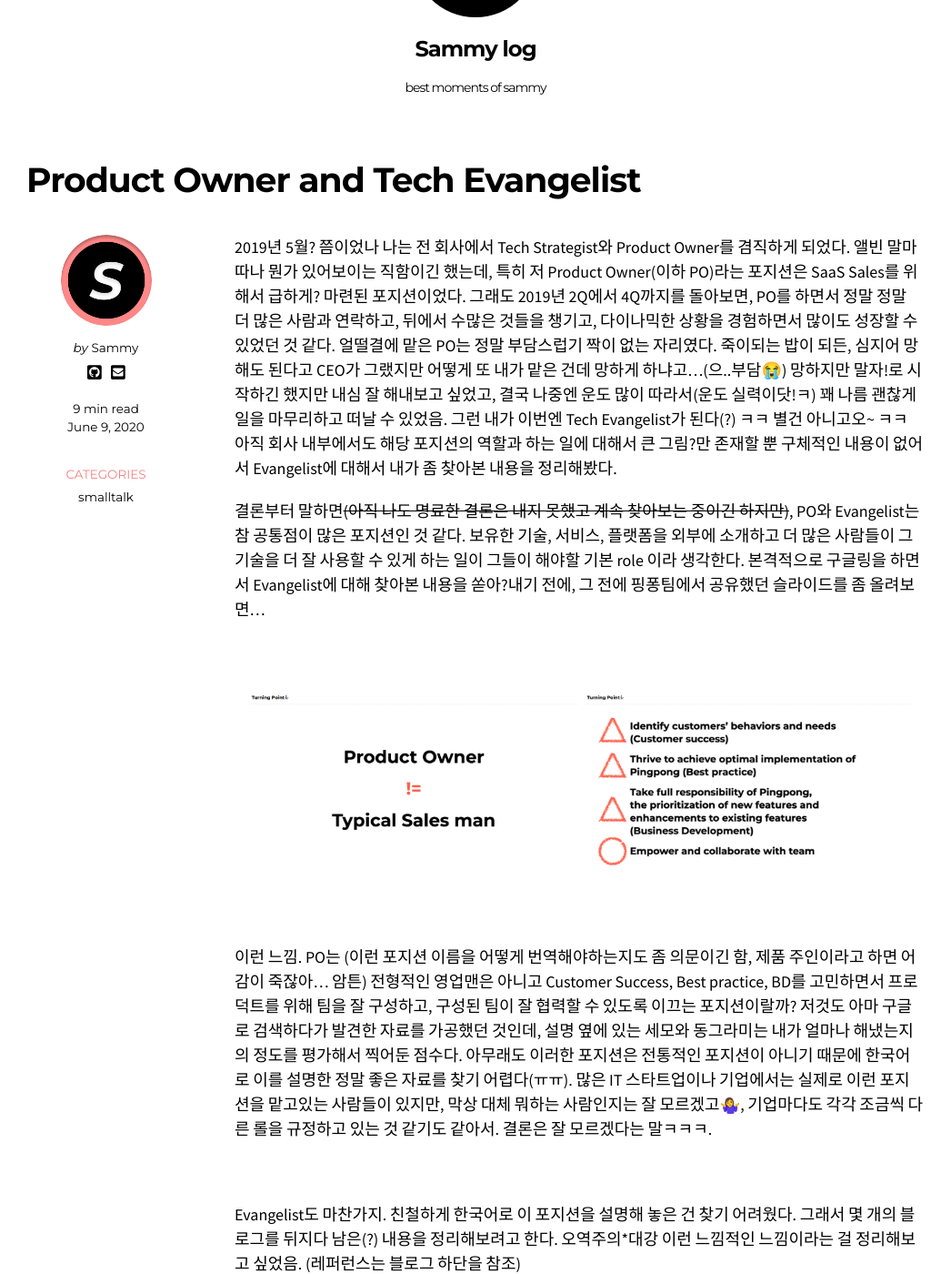
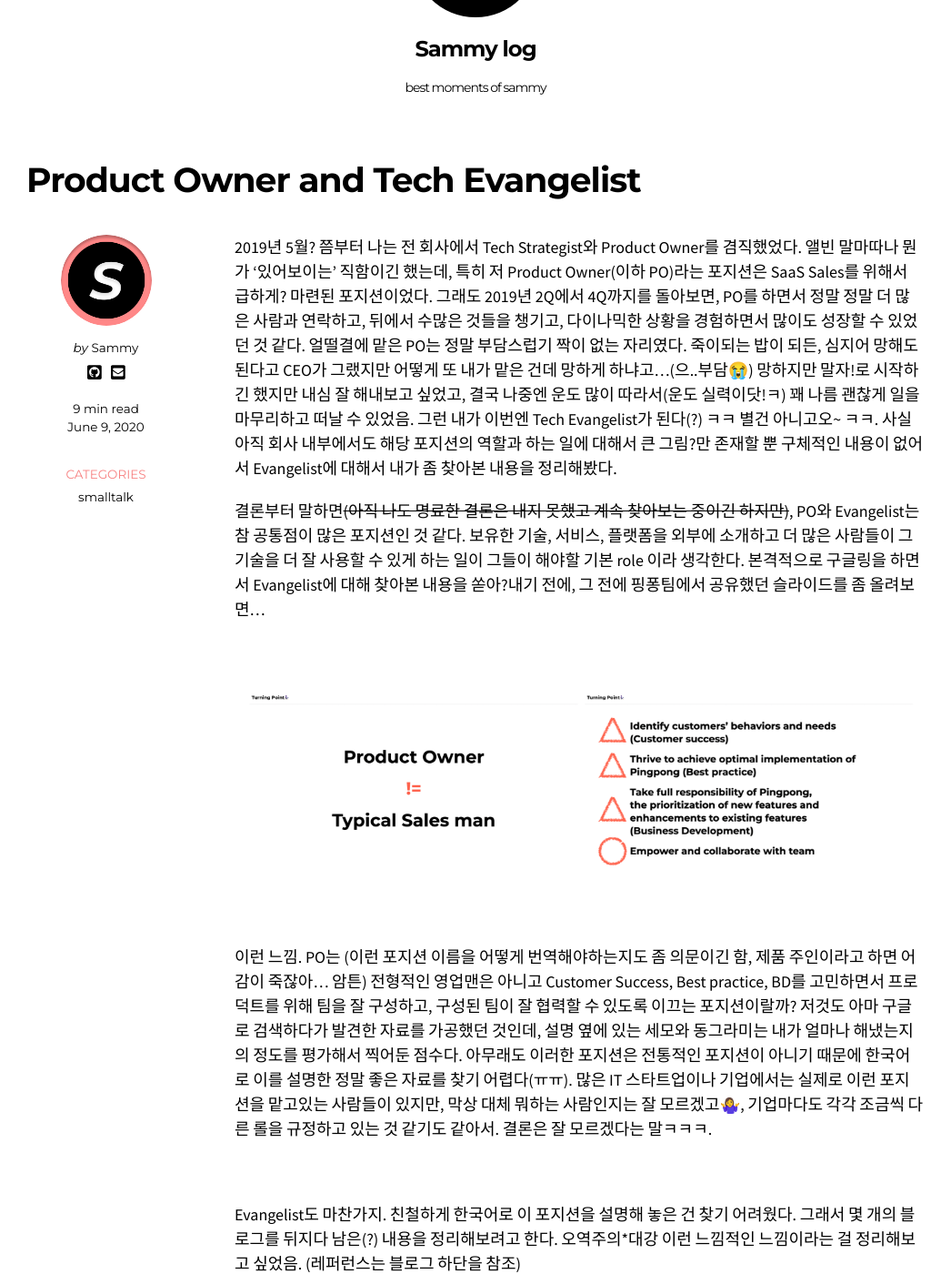
Before and after one commit to ssammykim/ssammykim.github.io, a Jekyll site: the page built from _posts/2020-06-09-po-and-tech-evangelist.md, in a window 1280 px wide and 1400 px high, scrolled down 218 px. Shown: the whole window at 91% size, without its empty margins (117-1163 px from the left). Built offline with Jekyll 4.4.1, drawn with Linux system fonts in a browser that asks for light colours; nearby versions of some CDN libraries; some web fonts are replaced; comment, search, counter and statistics services are not loaded; some of the changed lines change nothing that is shown; some of the changed text lies outside the part shown.

Commit message:
Update 2020-06-09-po-and-tech-evangelist.md

```diff
--- a/_posts/2020-06-09-po-and-tech-evangelist.md
+++ b/_posts/2020-06-09-po-and-tech-evangelist.md
@@ -10,7 +10,7 @@
 excerpt_separator: "<!--more-->"
 ---
 
-2019년 5월? 쯤이었나 나는 전 회사에서 Tech Strategist와 Product Owner를 겸직하게 되었다. 앨빈 말마따나 뭔가 있어보이는 직함이긴 했는데, 특히 저 Product Owner(이하 PO)라는 포지션은 SaaS Sales를 위해서 급하게? 마련된 포지션이었다. 그래도 2019년 2Q에서 4Q까지를 돌아보면, PO를 하면서 정말 정말 더 많은 사람과 연락하고, 뒤에서 수많은 것들을 챙기고, 다이나믹한 상황을 경험하면서 많이도 성장할 수 있었던 것 같다. 얼떨결에 맡은 PO는 정말 부담스럽기 짝이 없는 자리였다. 죽이되는 밥이 되든, 심지어 망해도 된다고 CEO가 그랬지만 어떻게 또 내가 맡은 건데 망하게 하냐고...(으..부담😭) 망하지만 말자!로 시작하긴 했지만 내심 잘 해내보고 싶었고, 결국 나중엔 운도 많이 따라서(운도 실력이닷!ㅋ) 꽤 나름 괜찮게 일을 마무리하고 떠날 수 있었음. 그런 내가 이번엔 Tech Evangelist가 된다(?) ㅋㅋ 별건 아니고오~ ㅋㅋ 아직 회사 내부에서도 해당 포지션의 역할과 하는 일에 대해서 큰 그림?만 존재할 뿐 구체적인 내용이 없어서 Evangelist에 대해서 내가 좀 찾아본 내용을 정리해봤다.
+2019년 5월? 쯤부터 나는 전 회사에서 Tech Strategist와 Product Owner를 겸직했었다. 앨빈 말마따나 뭔가 '있어보이는' 직함이긴 했는데, 특히 저 Product Owner(이하 PO)라는 포지션은 SaaS Sales를 위해서 급하게? 마련된 포지션이었다. 그래도 2019년 2Q에서 4Q까지를 돌아보면, PO를 하면서 정말 정말 더 많은 사람과 연락하고, 뒤에서 수많은 것들을 챙기고, 다이나믹한 상황을 경험하면서 많이도 성장할 수 있었던 것 같다. 얼떨결에 맡은 PO는 정말 부담스럽기 짝이 없는 자리였다. 죽이되는 밥이 되든, 심지어 망해도 된다고 CEO가 그랬지만 어떻게 또 내가 맡은 건데 망하게 하냐고...(으..부담😭) 망하지만 말자!로 시작하긴 했지만 내심 잘 해내보고 싶었고, 결국 나중엔 운도 많이 따라서(운도 실력이닷!ㅋ) 꽤 나름 괜찮게 일을 마무리하고 떠날 수 있었음. 그런 내가 이번엔 Tech Evangelist가 된다(?) ㅋㅋ 별건 아니고오~ ㅋㅋ. 사실 아직 회사 내부에서도 해당 포지션의 역할과 하는 일에 대해서 큰 그림?만 존재할 뿐 구체적인 내용이 없어서 Evangelist에 대해서 내가 좀 찾아본 내용을 정리해봤다.
 
 <!--more-->
 
@@ -30,11 +30,11 @@
 
 <br>
 
-처음에 에반젤리스트를 검색하면, '전도사'같은 게 나와서... 나도 '아 뭐야 이게..🙄'ㅋㅋ 싶었다. 아무래도 종교에서 많이 쓰이는 용어다보니 세상 어색. 아니나 다를까, 다른 블로그에서도 저런 설명을 해놔서 피식 하고 가져옴.
+처음에 에반젤리스트를 검색하면, '전도사'같은 게 나와서... 나도 '아 뭐야 이게..🙄'ㅋㅋ 싶었다. 아무래도 종교에서 많이 쓰이는 용어다보니 세상 어색. 아니나 다를까, 다른 블로그에서도 이런 설명을 해놔서 피식 하고 가져옴.
 
->Not only am I not a weekend preacher, but also I’m not even religious. <br>
-It has traditionally had connotations of spirituality, or the preaching of a spiritual leader.<br>
-I am, however, a technology evangelist.
+>Not only am I not a weekend preacher, but also I’m not even religious.
+
+>It has traditionally had connotations of spirituality, or the preaching of a spiritual leader. I am, however, a technology evangelist.
 
 <br>
 
@@ -56,7 +56,7 @@
 
 <br>
 
-이 아래의 문구는 소개할 때 참 활용하기 좋은 설명이 아닐까 싶다.
+이 아래의 문구는 에반젤리스트를 소개할 때 참 활용하기 좋은 설명이 아닐까 싶다.
 
 >“I’m an evangelist. People come to us with a problem, my team provides a solution, and I evangelize that solution.”
 
```
